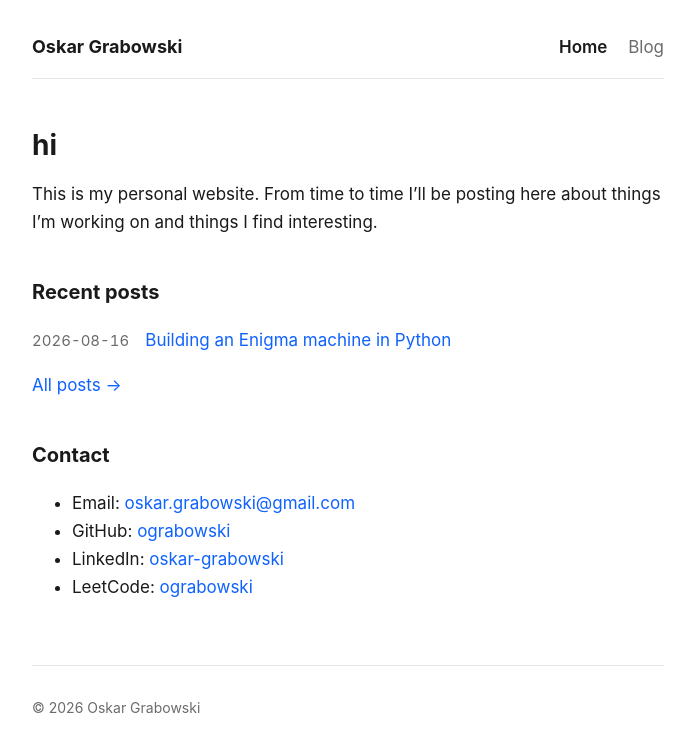
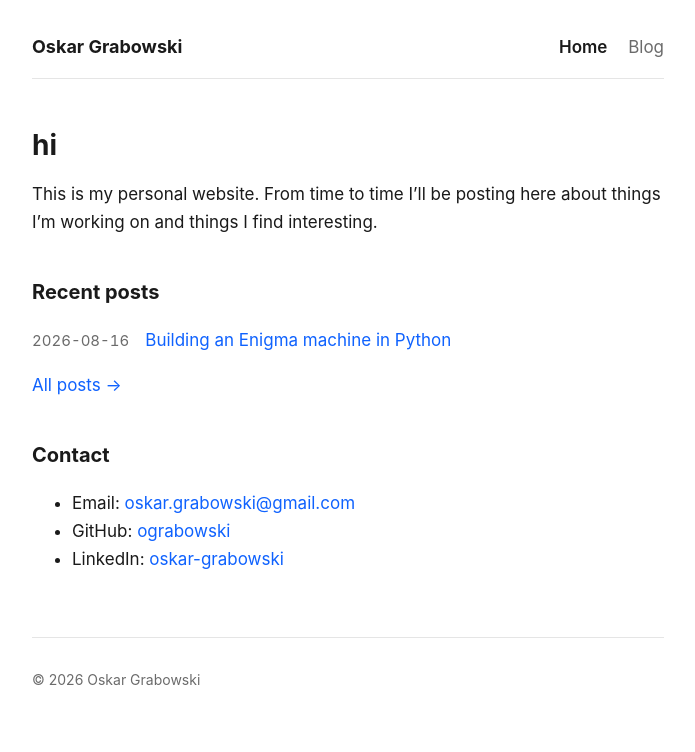
Before and after one commit to ograbowski/ograbowski.github.io, a Jekyll site: the page built from index.md, in a window 1280 px wide. Shown: the top 752 px of the page, without its empty margins (292-987 px from the left). Built offline with Jekyll 4.4.1, drawn with Linux system fonts in a browser that asks for light colours.

Commit message:
Del. LeetCode

```diff
--- a/index.md
+++ b/index.md
@@ -31,4 +31,3 @@ about things I'm working on and things I find interesting.
 - Email: [oskar.grabowski@gmail.com](mailto:oskar.grabowski@gmail.com)
 - GitHub: [ograbowski](https://github.com/ograbowski)
 - LinkedIn: [oskar-grabowski](https://www.linkedin.com/in/oskar-grabowski/)
-- LeetCode: [ograbowski](https://leetcode.com/u/ograbowski/)
```
